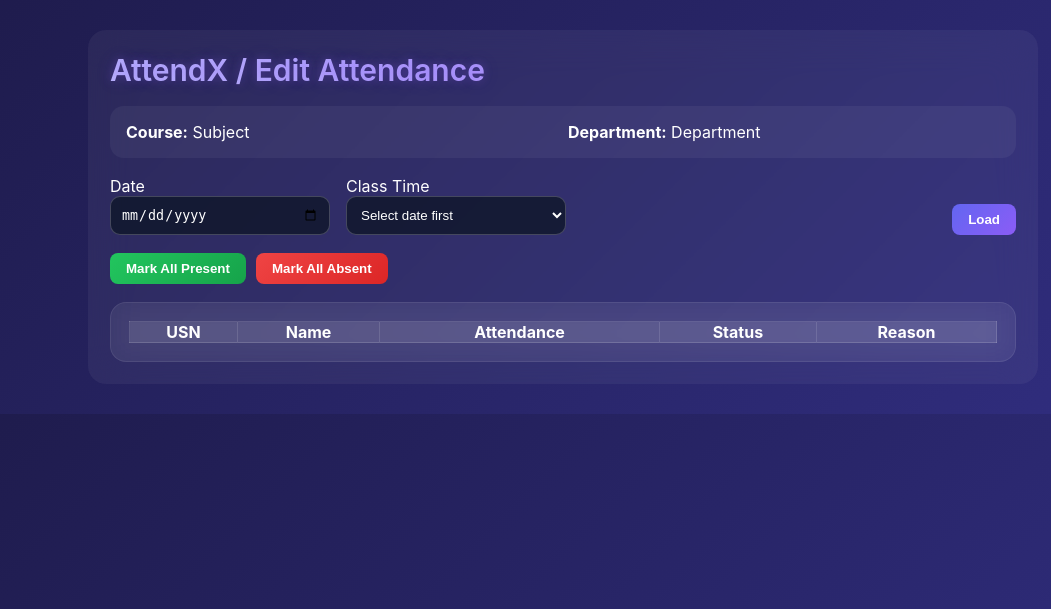
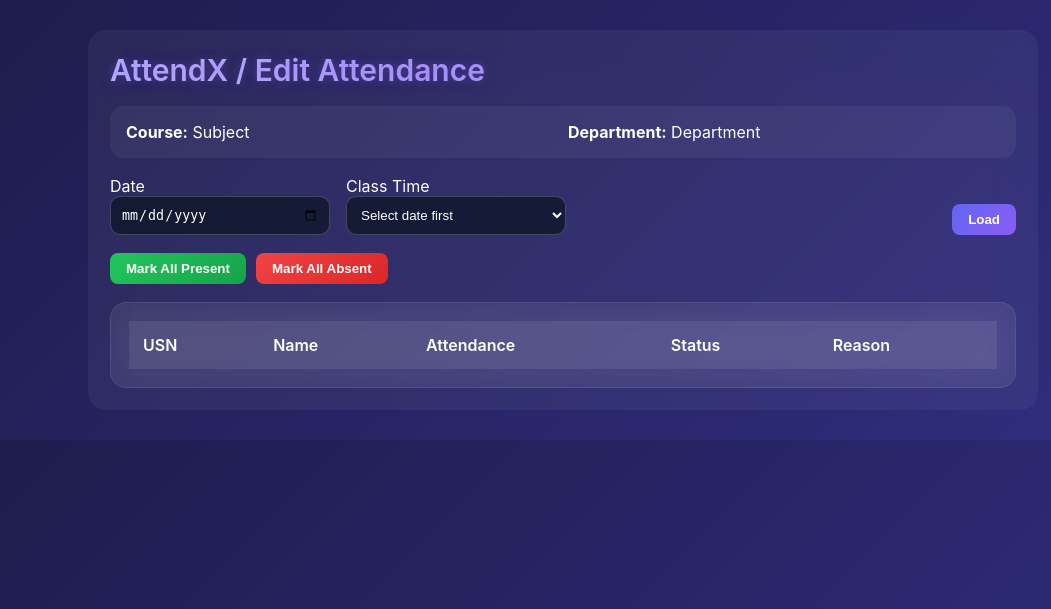
Before and after one commit to aimanshariff19/AttendX, a Flask app: template templates/edit-attendance.html in a window 1280 px wide. Shown: the top 609 px of the page, without its empty margins (77-1128 px from the left). Run offline with Flask 3, Linux system fonts and the light colour scheme; the template is opened without the code that fills it, so the values that code supplies are empty.

```diff
--- a/templates/edit-attendance.html
+++ b/templates/edit-attendance.html
@@ -139,35 +139,23 @@
         }
 
         /* TABLE */
-        /* 🔥 COLUMN + OUTER BORDERS */
         table {
             width: 100%;
             border-collapse: collapse;
-            border: 1px solid rgba(255, 255, 255, 0.15);
-            /* outer border */
         }
 
-        thead th,
-        tbody td {
-            border-right: 1px solid rgba(255, 255, 255, 0.12);
-            /* vertical lines */
+        thead th {
+            background: rgba(255, 255, 255, 0.08);
+            padding: 14px;
+            text-align: left;
+            font-weight: 600;
         }
 
-        /* remove last column extra line */
-        thead th:last-child,
-        tbody td:last-child {
-            border-right: none;
+        tbody td {
+            padding: 14px;
+            border-top: 1px solid rgba(255, 255, 255, 0.1);
         }
 
-        /* horizontal lines */
-        tbody td {
-            border-top: 1px solid rgba(255, 255, 255, 0.08);
-        }
-        thead {
-            background: rgba(255, 255, 255, 0.1);
-        }
-
-        /* status btn */
         .status-btn {
             padding: 6px 12px;
             border-radius: 8px;
```
